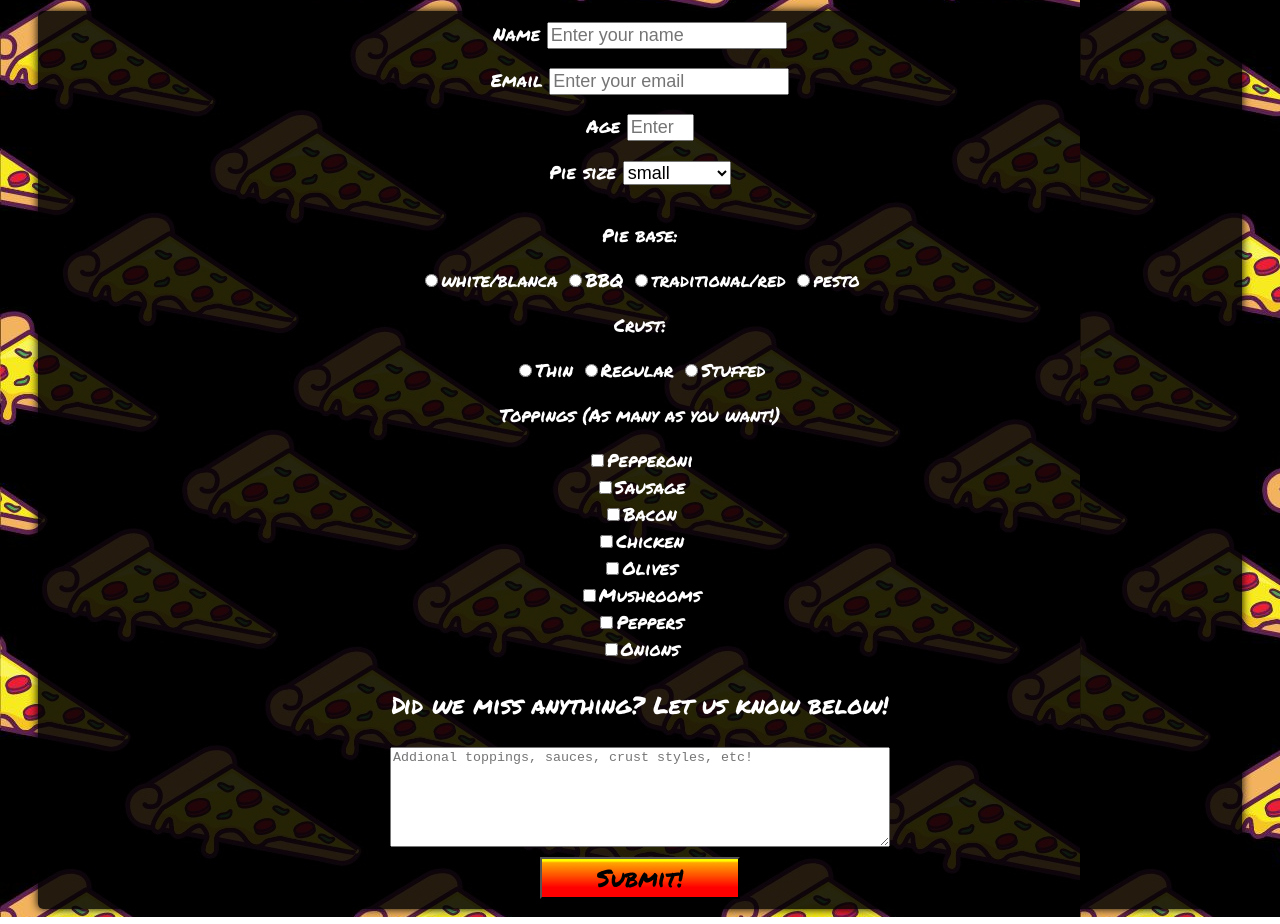
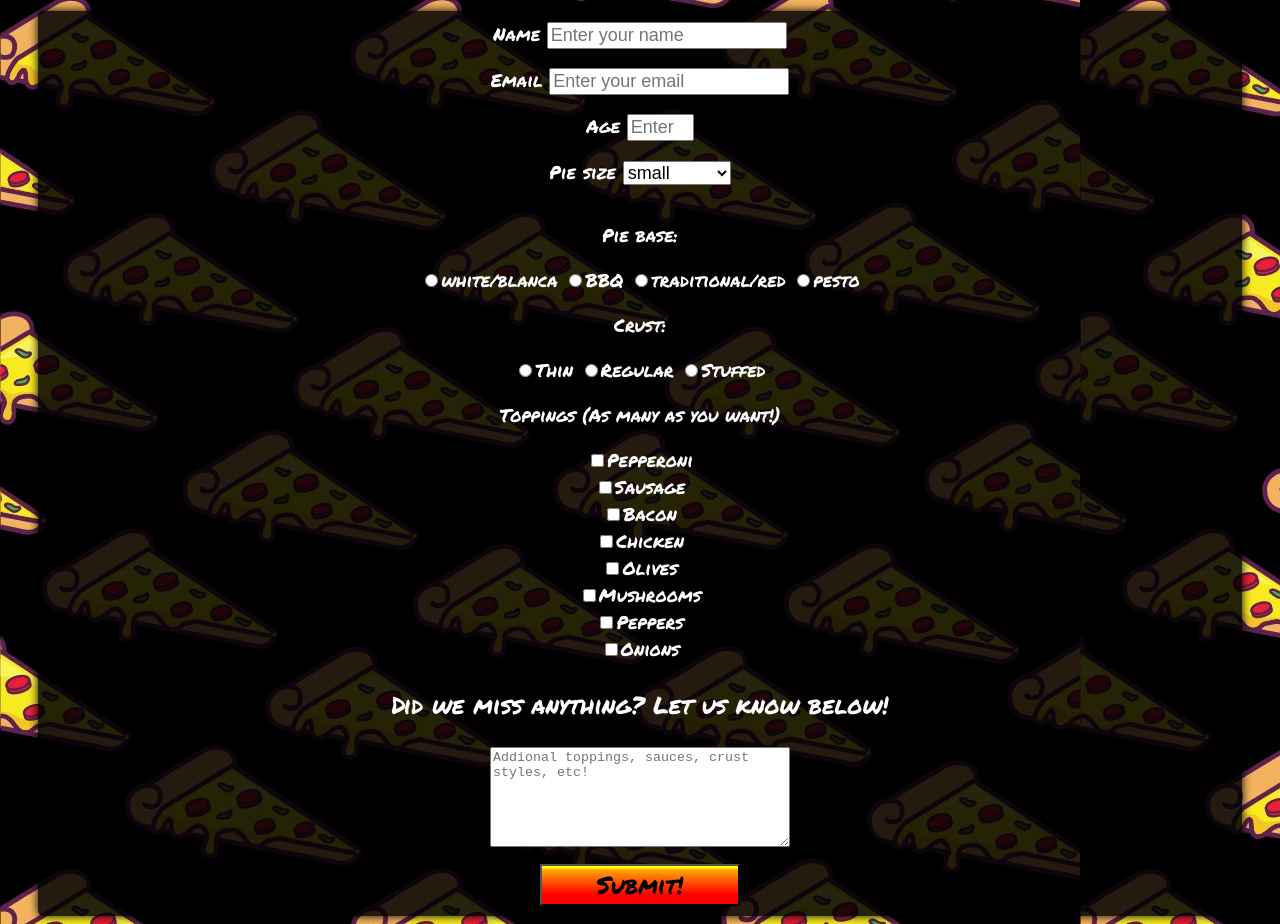
Before and after one commit to Garballa/Survey_form, a plain HTML site: page index.html in a window 1280 px wide. Shown: the part 109-1033 px from the top of the page. Drawn offline with Linux system fonts and the light colour scheme; a web font is replaced by a local one.

Commit message:
Add change to text box size.

```diff
--- a/style.css
+++ b/style.css
@@ -36,10 +36,10 @@ body {
   font-size: large;
 }
 #text-area {
-  display: block;
+  display: inline-block;
   margin-left: auto;
   margin-right: auto;
-  width: 500px;
+  width: 300px;
   height: 100px;
 }
 #submit {
```
